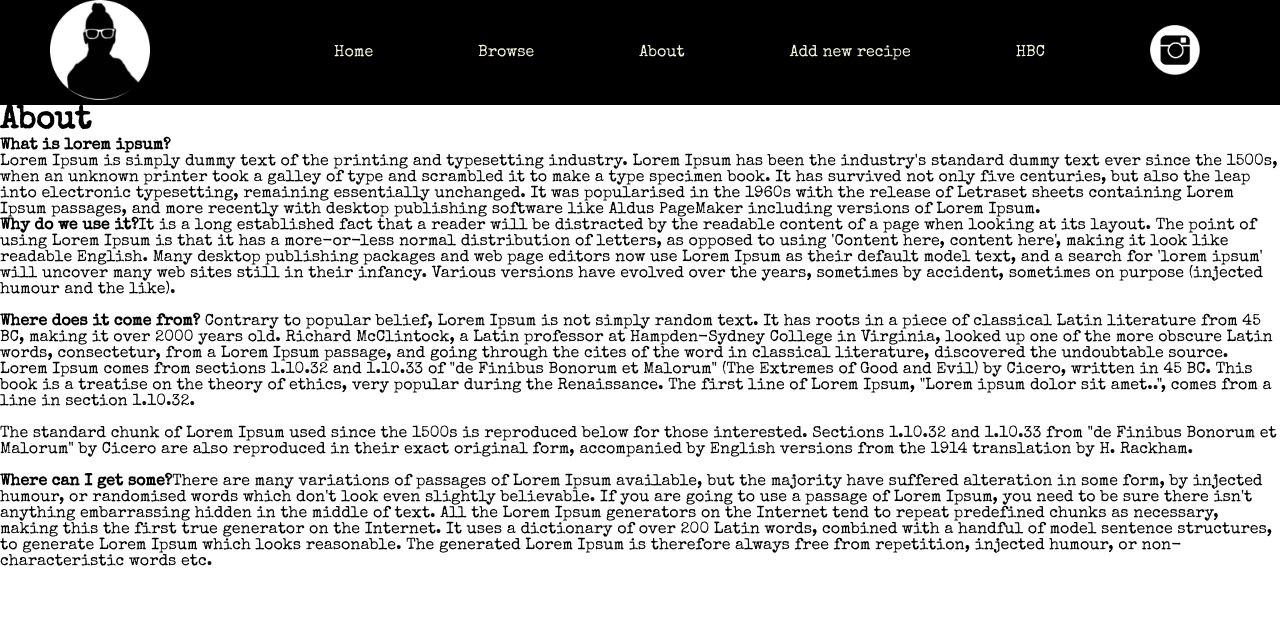
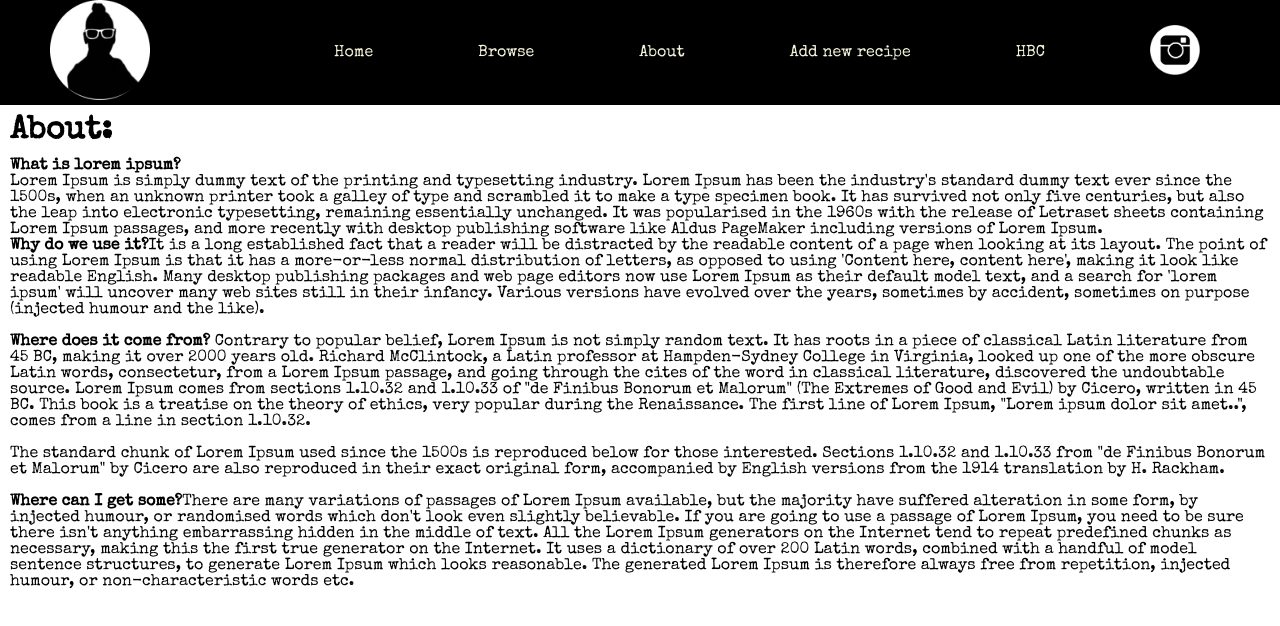
Before and after one commit to Victor-Grinan-Dev/food-app3, a React (Create React App) app: page /about in a window 1280 px wide. Shown: the top 626 px of the page. Built offline with nearby package versions, Linux system fonts and the light colour scheme.

Commit message:
about margins fixed

```diff
--- a/src/components/UIs/card.module.css
+++ b/src/components/UIs/card.module.css
@@ -47,6 +47,11 @@
     max-height: 100%;
     box-sizing: border-box;
     border-radius: 5px;
+    filter: saturate(80%);
+}
+
+.image:hover{
+    filter: saturate(130%);
 }
 
 .flag{
@@ -65,7 +70,7 @@
     position: absolute;
     bottom: 10px;
     right: 10px;
-    background-color: crimson;
+    background-color: black;
     display: flex;
     justify-content: center;
     align-items: center;
@@ -73,6 +78,11 @@
     font-size: 12px;
 
 }
+
+.seeMore:hover{
+    background-color: orangered;
+}
+
 a{
     color: beige;
 }
--- a/src/components/pages/About.js
+++ b/src/components/pages/About.js
@@ -1,9 +1,9 @@
 import React from 'react'
-
+import css from './about.module.css'
 function About() {
   return (
-    <div>
-        <h1>About</h1>
+    <div className={css.About}>
+        <h1>About:</h1>
         <b>What is lorem ipsum?</b>
         <p>Lorem Ipsum is simply dummy text of the printing and typesetting industry. Lorem Ipsum has been the industry's standard dummy text ever since the 1500s, when an unknown printer took a galley of type and scrambled it to make a type specimen book. It has survived not only five centuries, but also the leap into electronic typesetting, remaining essentially unchanged. It was popularised in the 1960s with the release of Letraset sheets containing Lorem Ipsum passages, and more recently with desktop publishing software like Aldus PageMaker including versions of Lorem Ipsum.
         <br></br></p>
--- /dev/null
+++ b/src/components/pages/about.module.css
@@ -0,0 +1,6 @@
+.About{
+    margin: 10px;
+}
+h1{
+    margin-bottom: 10px;
+}
--- a/src/components/pages/addFood.module.css
+++ b/src/components/pages/addFood.module.css
@@ -1,4 +1,5 @@
 .addFood{
+    margin: 10px;
     display: flex;
     justify-content: center;
     align-items: center;
```
Also changed, not shown: 1 other file (tests, documents, lock files or other folders).
